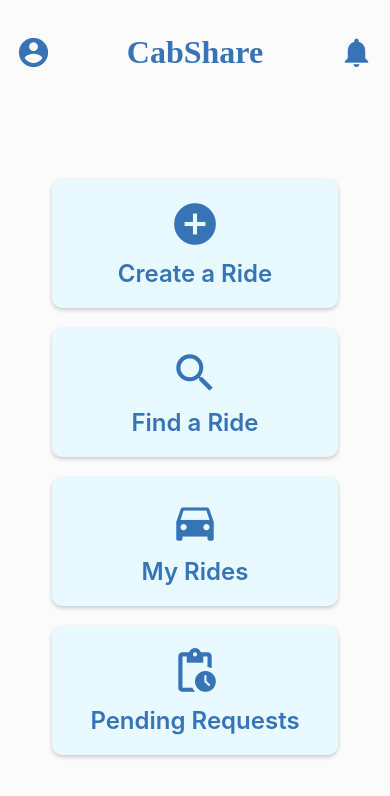
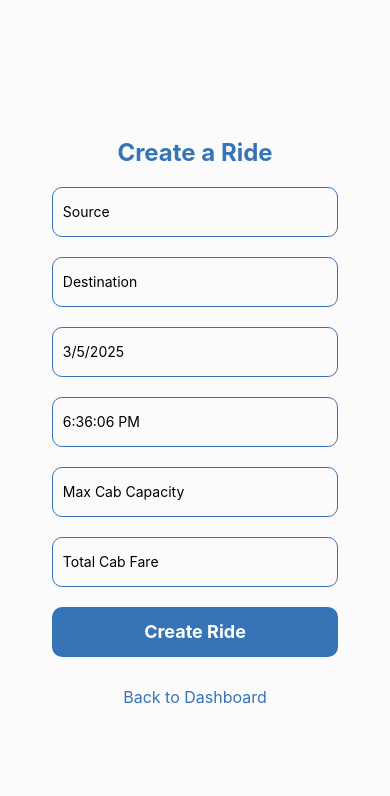
Before and after one commit to Nehacsb/MyApp, a React Native app: screen /CreateRide in a window 390 px wide. Shown: the top 796 px of the page. Built offline with nearby package versions, Linux system fonts and the light colour scheme.

Commit message:
Create a Ride

```diff
--- a/App.js
+++ b/App.js
@@ -1,11 +1,15 @@
 import React from 'react';
-import { SafeAreaView, StyleSheet, Text, View, TouchableOpacity, Image } from 'react-native';
-// import { MaterialIcons } from '@expo/vector-icons'; // For icons
+import { SafeAreaView, StyleSheet, Text, View, TouchableOpacity } from 'react-native';
 import MaterialIcons from 'react-native-vector-icons/MaterialIcons';
-export default function App() {
+import { NavigationContainer } from '@react-navigation/native';
+import { createStackNavigator } from '@react-navigation/stack';
+import CreateRide from './components/CreateRide';
+
+const Stack = createStackNavigator();
+
+function HomeScreen({ navigation }) {
   return (
     <SafeAreaView style={styles.container}>
-      {/* Header */}
       <View style={styles.header}>
         <TouchableOpacity onPress={() => alert('Profile clicked')}>
           <MaterialIcons name="account-circle" size={35} color="#3674B5" />
@@ -16,9 +20,8 @@ export default function App() {
         </TouchableOpacity>
       </View>
 
-      {/* Body */}
       <View style={styles.body}>
-        <TouchableOpacity style={styles.card}>
+        <TouchableOpacity style={styles.card} onPress={() => navigation.navigate('CreateRide')}>
           <MaterialIcons name="add-circle" size={50} color="#3674B5" />
           <Text style={styles.cardText}>Create a Ride</Text>
         </TouchableOpacity>
@@ -42,6 +45,17 @@ export default function App() {
   );
 }
 
+export default function App() {
+  return (
+    <NavigationContainer>
+      <Stack.Navigator screenOptions={{ headerShown: false }}>
+        <Stack.Screen name="Home" component={HomeScreen} />
+        <Stack.Screen name="CreateRide" component={CreateRide} />
+      </Stack.Navigator>
+    </NavigationContainer>
+  );
+}
+
 const styles = StyleSheet.create({
   container: {
     flex: 1,
@@ -60,7 +74,7 @@ const styles = StyleSheet.create({
   headerTitle: {
     color: '#3674B5',
     fontSize: 32,
-    fontWeight: 800,
+    fontWeight: '800',
     fontFamily: 'Poppins',
   },
   body: {
--- /dev/null
+++ b/components/CreateRide.js
@@ -0,0 +1,159 @@
+import React, { useState } from 'react';
+import { View, Text, TextInput, TouchableOpacity, StyleSheet, Platform } from 'react-native';
+import DateTimePicker from '@react-native-community/datetimepicker';
+
+const CreateRide = ({ onBack }) => {
+  const [source, setSource] = useState('');
+  const [destination, setDestination] = useState('');
+  const [date, setDate] = useState(new Date());
+  const [time, setTime] = useState(new Date());
+  const [maxCapacity, setMaxCapacity] = useState('');
+  const [totalFare, setTotalFare] = useState('');
+  const [showDatePicker, setShowDatePicker] = useState(false);
+  const [showTimePicker, setShowTimePicker] = useState(false);
+
+  const handleSubmit = () => {
+    const rideDetails = {
+      source,
+      destination,
+      date: date.toLocaleDateString(),
+      time: time.toLocaleTimeString(),
+      maxCapacity,
+      totalFare,
+    };
+    console.log('Ride Details:', rideDetails);
+    alert('Ride created successfully!');
+    onBack();
+  };
+
+  const onDateChange = (event, selectedDate) => {
+    setShowDatePicker(Platform.OS === 'ios'); // Keep the picker open on iOS
+    if (selectedDate) {
+      setDate(selectedDate);
+    }
+  };
+
+  const onTimeChange = (event, selectedTime) => {
+    setShowTimePicker(Platform.OS === 'ios'); // Keep the picker open on iOS
+    if (selectedTime) {
+      setTime(selectedTime);
+    }
+  };
+
+  return (
+    <View style={styles.container}>
+      <Text style={styles.title}>Create a Ride</Text>
+
+      <TextInput
+        style={styles.input}
+        placeholder="Source"
+        value={source}
+        onChangeText={setSource}
+      />
+      <TextInput
+        style={styles.input}
+        placeholder="Destination"
+        value={destination}
+        onChangeText={setDestination}
+      />
+
+      {/* Date Picker */}
+      <TouchableOpacity style={styles.input} onPress={() => setShowDatePicker(true)}>
+        <Text>{date.toLocaleDateString()}</Text>
+      </TouchableOpacity>
+      {showDatePicker && (
+        <DateTimePicker
+          value={date}
+          mode="date"
+          display="default"
+          onChange={onDateChange}
+        />
+      )}
+
+      {/* Time Picker */}
+      <TouchableOpacity style={styles.input} onPress={() => setShowTimePicker(true)}>
+        <Text>{time.toLocaleTimeString()}</Text>
+      </TouchableOpacity>
+      {showTimePicker && (
+        <DateTimePicker
+          value={time}
+          mode="time"
+          display="default"
+          onChange={onTimeChange}
+        />
+      )}
+
+      <TextInput
+        style={styles.input}
+        placeholder="Max Cab Capacity"
+        value={maxCapacity}
+        onChangeText={setMaxCapacity}
+        keyboardType="numeric"
+      />
+      <TextInput
+        style={styles.input}
+        placeholder="Total Cab Fare"
+        value={totalFare}
+        onChangeText={setTotalFare}
+        keyboardType="numeric"
+      />
+
+      <TouchableOpacity style={styles.button} onPress={handleSubmit}>
+        <Text style={styles.buttonText}>Create Ride</Text>
+      </TouchableOpacity>
+
+      <TouchableOpacity style={styles.backButton} onPress={onBack}>
+        <Text style={styles.backButtonText}>Back to Dashboard</Text>
+      </TouchableOpacity>
+    </View>
+  );
+};
+
+const styles = StyleSheet.create({
+  container: {
+    flex: 1,
+    justifyContent: 'center',
+    alignItems: 'center',
+    padding: 16,
+    backgroundColor: '#FBFBFB',
+  },
+  title: {
+    fontSize: 24,
+    fontWeight: 'bold',
+    color: '#3674B5',
+    marginBottom: 20,
+  },
+  input: {
+    width: '80%',
+    height: 50,
+    borderColor: '#3674B5',
+    borderWidth: 1,
+    borderRadius: 10,
+    padding: 10,
+    marginBottom: 20,
+    justifyContent: 'center',
+  },
+  button: {
+    width: '80%',
+    height: 50,
+    backgroundColor: '#3674B5',
+    borderRadius: 10,
+    justifyContent: 'center',
+    alignItems: 'center',
+    marginBottom: 20,
+  },
+  buttonText: {
+    color: '#fff',
+    fontSize: 18,
+    fontWeight: 'bold',
+  },
+  backButton: {
+    marginTop: 10,
+  },
+  backButtonText: {
+    color: '#3674B5',
+    fontSize: 16,
+  },
+});
+
+export default CreateRide;
```
Also changed, not shown: package.json (+7 -0 lines), 2 other files (tests, documents, lock files or other folders).
